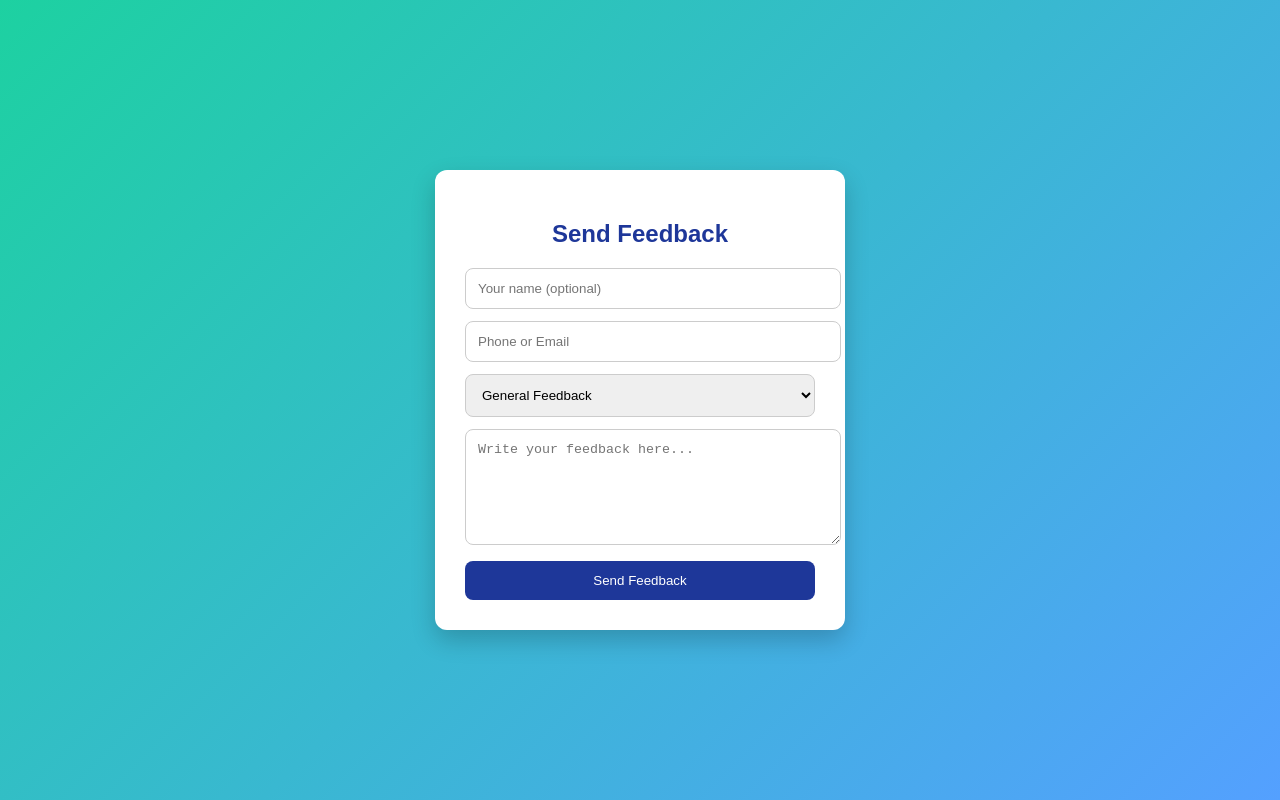
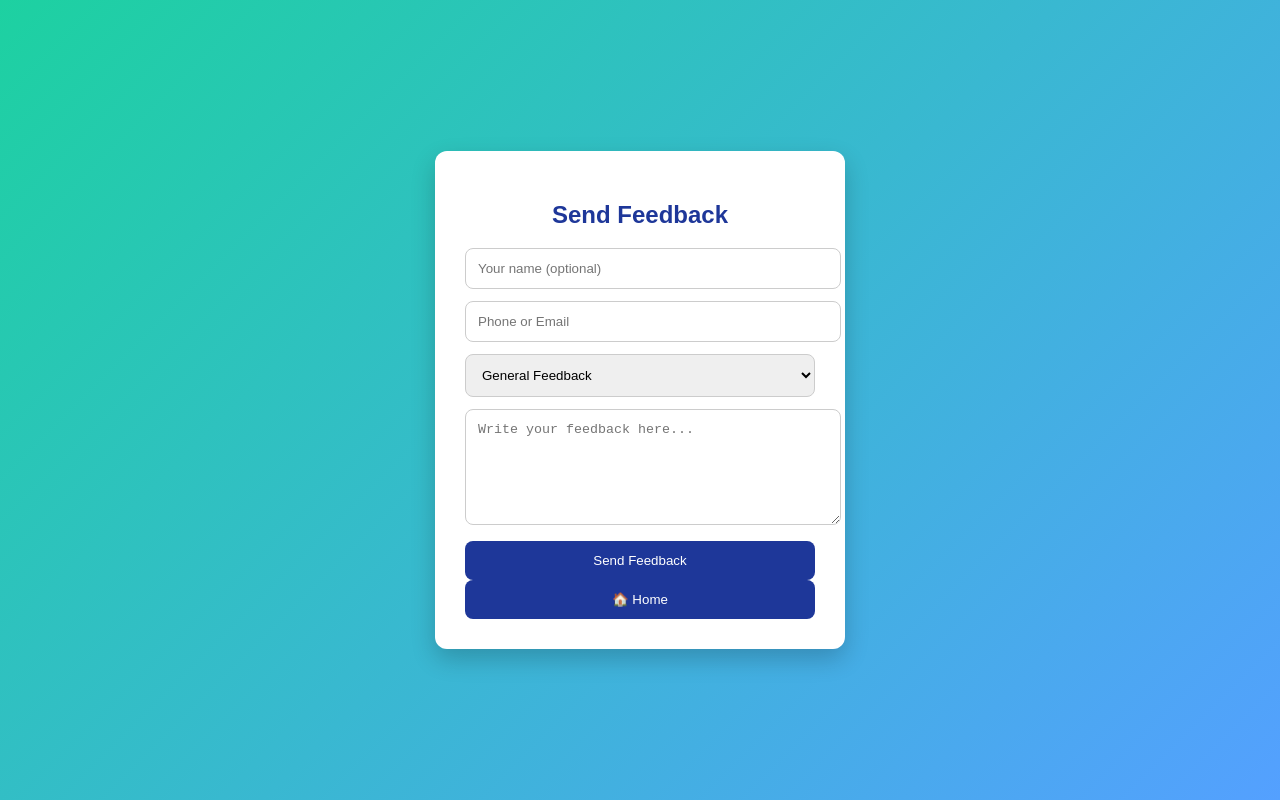
Before and after one commit to KenyaEcampaign/E-campaign, a website: page public/feedback.html in a window 1280 px wide. Drawn offline with Linux system fonts and the light colour scheme.

Commit message:
Add Home button to feedback page

```diff
--- a/public/feedback.html
+++ b/public/feedback.html
@@ -79,7 +79,7 @@ placeholder="Write your feedback here..."
 <button onclick="submitFeedback()">
 Send Feedback
 </button>
-
+  <button onclick="goHome()">🏠 Home</button>
 </div>
 
 <script>
```
